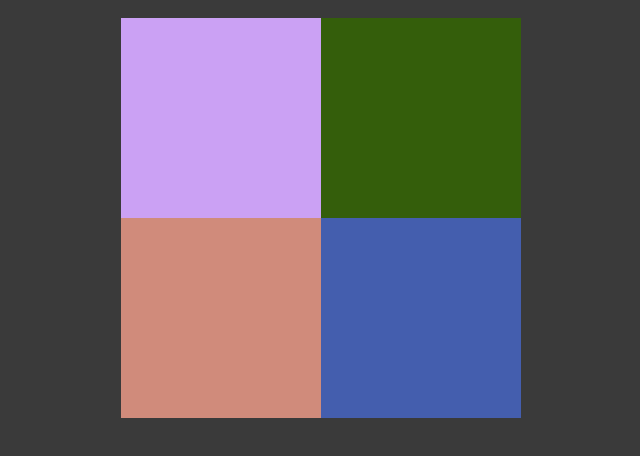
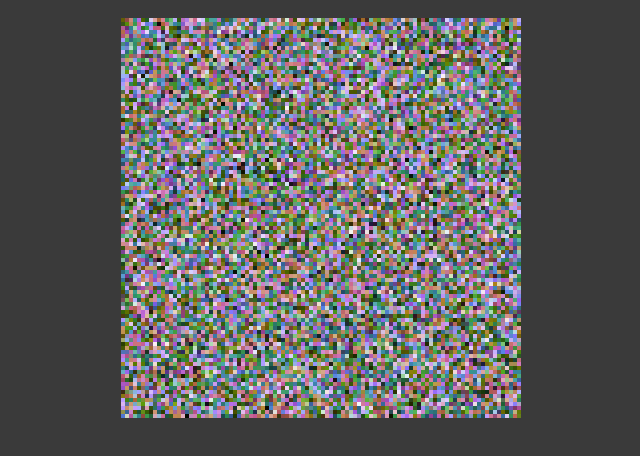
Before and after one commit to DanielPower/conjam-2024, a website built with Vite: page index.html in a window 1280 px wide. Shown: the part 222-678 px from the top of the page, without its empty margins (319-959 px from the left). Built offline with nearby package versions, Linux system fonts and the light colour scheme.

Commit message:
Random colored pixels

```diff
--- a/index.html
+++ b/index.html
@@ -8,7 +8,7 @@
   </head>
   <body>
     <h1>ConJam 2024</h1>
-    <canvas id="glcanvas" width="2" height="2">
+    <canvas id="glcanvas">
       Oh no! Your browser doesn't support canvas!
     </canvas>
     <script type="module" src="/src/main.ts"></script>
--- a/src/glSetup.ts
+++ b/src/glSetup.ts
@@ -27,9 +27,6 @@ export const createTexture = (gl: WebGLRenderingContext): WebGLTexture => {
 
 export const setupGL = (canvas: HTMLCanvasElement) => {
   const gl = canvas.getContext("webgl") || panic("WebGL not supported");
-
-  // Set viewport to match canvas size
-  gl.viewport(0, 0, canvas.width, canvas.height);
 
   // Create buffer for a square
   const positionBuffer = gl.createBuffer()!;
--- a/src/main.ts
+++ b/src/main.ts
@@ -1,5 +1,16 @@
 import "./style.css";
 import { createTexture, render, setupGL } from "./glSetup";
+
+const WIDTH = 100;
+const HEIGHT = 100;
+
+const initialData = new Uint8Array(WIDTH * HEIGHT * 4);
+for (let i = 0; i < initialData.length; i += 4) {
+  initialData[i] = Math.random() * 255;
+  initialData[i + 1] = Math.random() * 255;
+  initialData[i + 2] = Math.random() * 255;
+  initialData[i + 3] = 255;
+}
 
 window.addEventListener("load", startup, false);
 
@@ -7,53 +18,32 @@ function startup() {
   const canvas = document.getElementById("glcanvas") as HTMLCanvasElement;
   const gl = setupGL(canvas);
 
+  canvas.width = WIDTH;
+  canvas.height = HEIGHT;
+
+  // Set viewport to match canvas size
+  gl.viewport(0, 0, canvas.width, canvas.height);
+
   let textureA = createTexture(gl);
   let textureB = createTexture(gl);
-
-  const texData = new Uint8Array([
-    255, 0, 0, 255, // Red
-    0, 255, 0, 255, // Green
-    0, 0, 255, 255, // Blue
-    255, 255, 0, 255, // Yellow
-  ]);
-
-  const texData2 = new Uint8Array([
-    0, 255, 0, 255, // Green
-    255, 0, 0, 255, // Red
-    255, 255, 0, 255, // Yellow
-    0, 0, 255, 255, // Blue
-  ]);
 
   gl.bindTexture(gl.TEXTURE_2D, textureA);
   gl.texImage2D(
   gl.TEXTURE_2D,
     0,
     gl.RGBA,
-    2,
-    2,
+    WIDTH,
+    HEIGHT,
     0,
     gl.RGBA,
     gl.UNSIGNED_BYTE,
-    texData,
-  );
-
-  gl.bindTexture(gl.TEXTURE_2D, textureB);
-  gl.texImage2D(
-      gl.TEXTURE_2D,
-      0,
-      gl.RGBA,
-      2,
-      2,
-      0,
-      gl.RGBA,
-      gl.UNSIGNED_BYTE,
-      texData2,
+    initialData,
   );
 
   function renderLoop() {
-    [textureA, textureB] = [textureB, textureA];
     render(gl, textureA, textureB);
     requestAnimationFrame(renderLoop);
+    [textureA, textureB] = [textureB, textureA];
   }
   renderLoop();
 }
```
